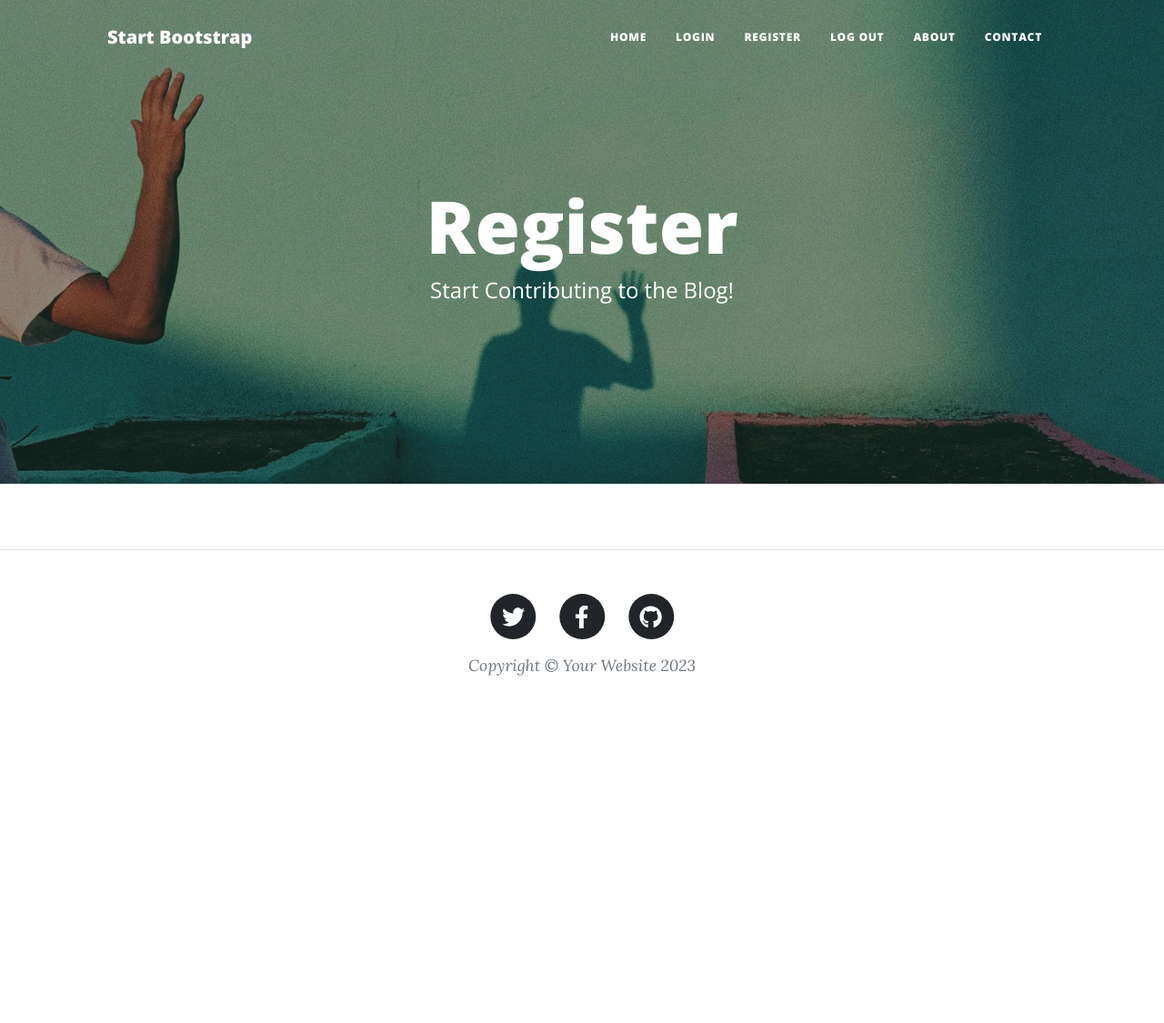
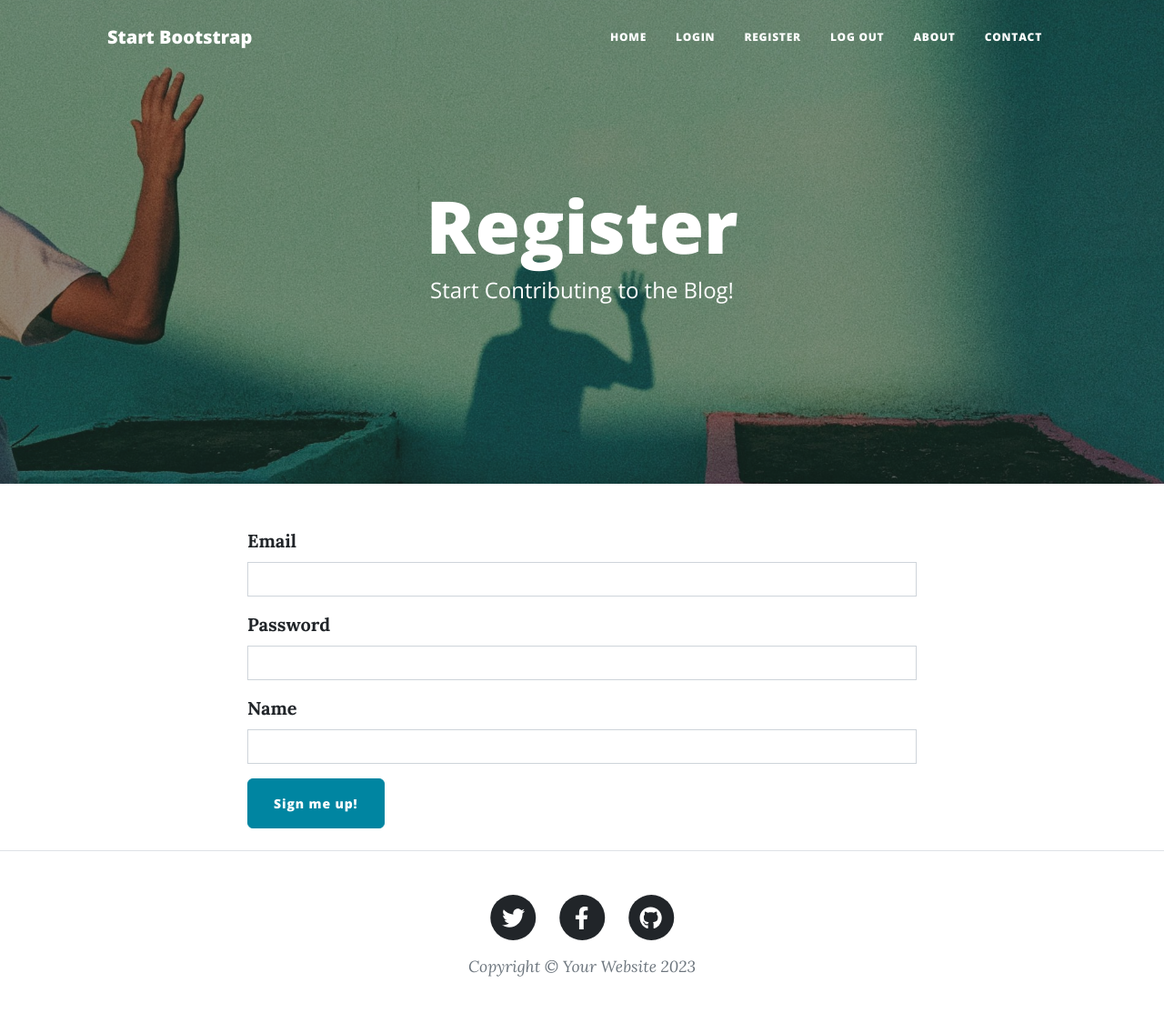
Before and after one commit to NavidZamanKhan/Mind-Scribbles, a Flask app: page /register in a window 1280 px wide. Shown: the whole page at 91% size. Before the commit the page ends 743 px from the top, so only its background shows below. Run offline with Flask 3, Linux system fonts and the light colour scheme; some libraries are stand-ins or nearby versions.

Commit message:
added argon2 for password hashing

```diff
--- a/forms.py
+++ b/forms.py
@@ -1,5 +1,5 @@
 from flask_wtf import FlaskForm
-from wtforms import StringField, SubmitField
+from wtforms import StringField, SubmitField, PasswordField
 from wtforms.validators import DataRequired, URL
 from flask_ckeditor import CKEditorField
 
@@ -13,7 +13,11 @@ class CreatePostForm(FlaskForm):
     submit = SubmitField("Submit Post")
 
 
-# TODO: Create a RegisterForm to register new users
+class RegisterForm(FlaskForm):
+    email = StringField("Email", validators=[DataRequired()])
+    password = PasswordField("Password", validators=[DataRequired()])
+    name = StringField("Name", validators=[DataRequired()])
+    submit = SubmitField("Sign me up!")
 
 
 # TODO: Create a LoginForm to login existing users
--- a/main.py
+++ b/main.py
@@ -9,27 +9,17 @@ from sqlalchemy.orm import relationship, DeclarativeBase, Mapped, mapped_column
 from sqlalchemy import Integer, String, Text
 from functools import wraps
 from werkzeug.security import generate_password_hash, check_password_hash
+from flask_argon2 import Argon2
+
 # Import your forms from the forms.py
-from forms import CreatePostForm
+from forms import CreatePostForm, RegisterForm
 
 
-'''
-Make sure the required packages are installed:
-Open the Terminal in PyCharm (bottom left).
-
-On Windows type:
-python -m pip install -r requirements.txt
-
-On MacOS type:
-pip3 install -r requirements.txt
-
-This will install the packages from the requirements.txt for this project.
-'''
-
 app = Flask(__name__)
-app.config['SECRET_KEY'] = '8BYkEfBA6O6donzWlSihBXox7C0sKR6b'
+app.config["SECRET_KEY"] = "8BYkEfBA6O6donzWlSihBXox7C0sKR6b"
 ckeditor = CKEditor(app)
 Bootstrap5(app)
+argon2 = Argon2(app)
 
 # TODO: Configure Flask-Login
 
@@ -37,7 +27,9 @@ Bootstrap5(app)
 # CREATE DATABASE
 class Base(DeclarativeBase):
     pass
-app.config['SQLALCHEMY_DATABASE_URI'] = 'sqlite:///posts.db'
+
+
+app.config["SQLALCHEMY_DATABASE_URI"] = "sqlite:///posts.db"
 db = SQLAlchemy(model_class=Base)
 db.init_app(app)
 
@@ -55,6 +47,12 @@ class BlogPost(db.Model):
 
 
 # TODO: Create a User table for all your registered users.
+class user(UserMixin, db.Model):
+    __tablename__ = "users"
+    id: Mapped[int] = mapped_column(Integer, primary_key=True)
+    email: Mapped[str] = mapped_column(String(100), unique=True)
+    password: Mapped[str] = mapped_column(String())
+    name: Mapped[str] = mapped_column(String(100))
 
 
 with app.app_context():
@@ -62,23 +60,34 @@ with app.app_context():
 
 
 # TODO: Use Werkzeug to hash the user's password when creating a new user.
-@app.route('/register')
+@app.route("/register", methods=["GET", "POST"])
 def register():
-    return render_template("register.html")
+    form = RegisterForm()
+    if form.validate_on_submit():
+        hash_and_salted_password = argon2.generate_password_hash(form.password.data)
+        new_user = user(
+            email=form.email.data,
+            name=form.name.data,
+            password=hash_and_salted_password,
+        )
+        db.session.add(new_user)
+        db.session.commit()
+        return redirect(url_for("get_all_posts"))
+    return render_template("register.html", form=form)
 
 
 # TODO: Retrieve a user from the database based on their email.
-@app.route('/login')
+@app.route("/login")
 def login():
     return render_template("login.html")
 
 
-@app.route('/logout')
+@app.route("/logout")
 def logout():
-    return redirect(url_for('get_all_posts'))
+    return redirect(url_for("get_all_posts"))
 
 
-@app.route('/')
+@app.route("/")
 def get_all_posts():
     result = db.session.execute(db.select(BlogPost))
     posts = result.scalars().all()
@@ -103,7 +112,7 @@ def add_new_post():
             body=form.body.data,
             img_url=form.img_url.data,
             author=current_user,
-            date=date.today().strftime("%B %d, %Y")
+            date=date.today().strftime("%B %d, %Y"),
         )
         db.session.add(new_post)
         db.session.commit()
@@ -120,7 +129,7 @@ def edit_post(post_id):
         subtitle=post.subtitle,
         img_url=post.img_url,
         author=post.author,
-        body=post.body
+        body=post.body,
     )
     if edit_form.validate_on_submit():
         post.title = edit_form.title.data
@@ -139,7 +148,7 @@ def delete_post(post_id):
     post_to_delete = db.get_or_404(BlogPost, post_id)
     db.session.delete(post_to_delete)
     db.session.commit()
-    return redirect(url_for('get_all_posts'))
+    return redirect(url_for("get_all_posts"))
 
 
 @app.route("/about")
--- a/templates/register.html
+++ b/templates/register.html
@@ -22,7 +22,7 @@ include "header.html" %}
   <div class="container">
     <div class="row">
       <div class="col-lg-8 col-md-10 mx-auto">
-        <!--TODO: render your registration form here-->
+        {{render_form(form, novalidate=True, button_map={"submit": "primary"})}}
       </div>
     </div>
   </div>
```
